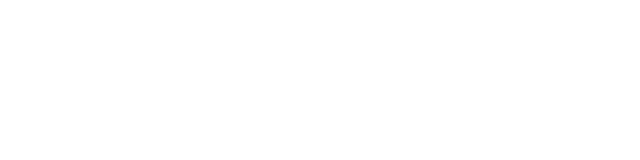
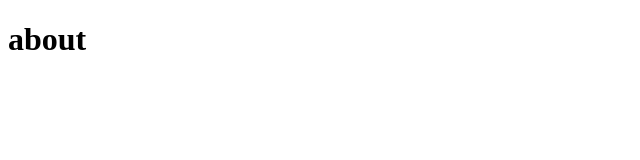
Before and after one commit to HlaingMinThan/Nuxt-Js-Lc, a Nuxt app: page /about in a window 1280 px wide. Before the commit this address had no page. Shown: the top 160 px of the page, without its empty margins (0-640 px from the left). Built offline with nearby package versions, Linux system fonts and the light colour scheme.

Commit message:
nuxt dynamic routes & pages

```diff
--- /dev/null
+++ b/pages/about.vue
@@ -0,0 +1,13 @@
+<template>
+  <h1>about</h1>
+</template>
+
+<script>
+export default {
+
+}
+</script>
+
+<style>
+
+</style>
--- /dev/null
+++ b/pages/posts/[id].vue
@@ -0,0 +1,13 @@
+<template>
+  <h1>{{$route.params.id}}</h1>
+</template>
+
+<script>
+export default {
+
+}
+</script>
+
+<style>
+
+</style>
--- /dev/null
+++ b/pages/posts/index.vue
@@ -0,0 +1,13 @@
+<template>
+  <h1>Posts</h1>
+</template>
+
+<script>
+export default {
+
+}
+</script>
+
+<style>
+
+</style>
```
